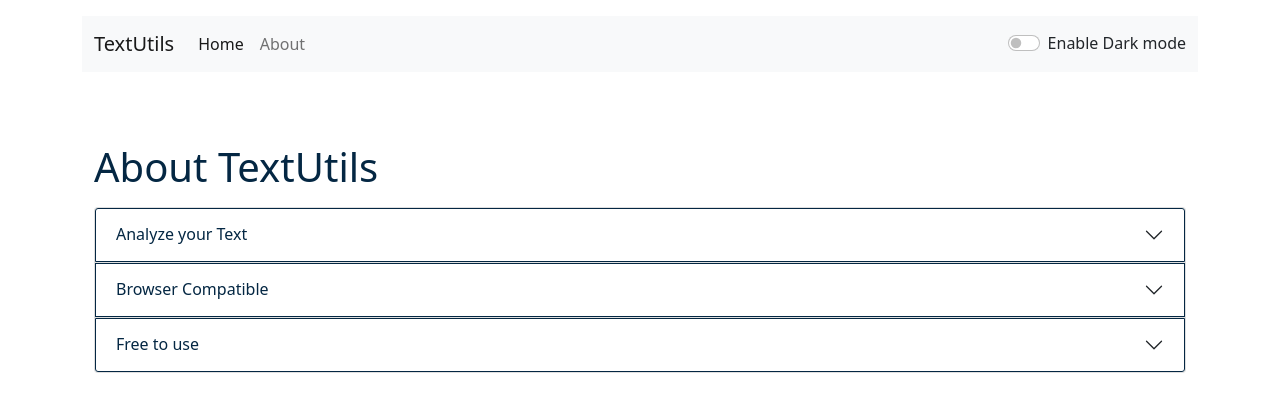
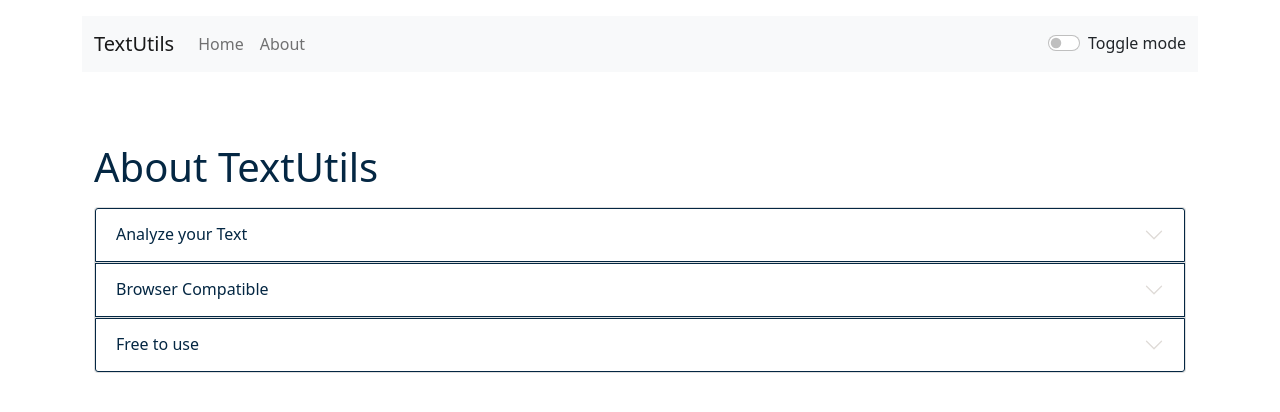
Before and after one commit to Samruddhi3915/TextUtils, a React (Create React App) app in the folder textutils/: page /about in a window 1280 px wide. Shown: the top 412 px of the page. Built offline with nearby package versions, Linux system fonts and the light colour scheme.

Commit message:
Fixing all bugs

```diff
--- a/textutils/src/App.css
+++ b/textutils/src/App.css
@@ -39,3 +39,6 @@
 .blank {
   color: aqua;
 }
+.accordion-button::after {
+  filter: invert(1);
+}
--- a/textutils/src/components/Navbar.js
+++ b/textutils/src/components/Navbar.js
@@ -27,7 +27,7 @@
             <ul className="navbar-nav me-auto mb-2 mb-lg-0">
               <li className="nav-item">
                 {/* className="nav-link active" aria-current="page" */}
-                <Link className="nav-link active" aria-current="page" to="/">
+                <Link className="nav-link" aria-current="page" to="/">
                   Home
                 </Link>
               </li>
@@ -37,6 +37,36 @@
                 </Link>
               </li>
             </ul>
+            {/* <div className="d-flex">
+              <div
+                className="bg-primary rounded mx-2"
+                onClick={() => {
+                  props.toggleMode("primary");
+                }}
+                style={{ height: "30px", width: "30px", cursor: "pointer" }}
+              ></div>
+              <div
+                className="bg-danger rounded mx-2"
+                onClick={() => {
+                  props.toggleMode("danger");
+                }}
+                style={{ height: "30px", width: "30px", cursor: "pointer" }}
+              ></div>
+              <div
+                className="bg-success rounded mx-2"
+                onClick={() => {
+                  props.toggleMode("success");
+                }}
+                style={{ height: "30px", width: "30px", cursor: "pointer" }}
+              ></div>
+              <div
+                className="bg-warning rounded mx-2"
+                onClick={() => {
+                  props.toggleMode("warning");
+                }}
+                style={{ height: "30px", width: "30px", cursor: "pointer" }}
+              ></div>
+            </div> */}
             <div
               className={`form-check form-switch text-${
                 props.mode === "light" ? "dark" : "light"
@@ -52,7 +82,7 @@
                 className="form-check-label"
                 htmlFor="flexSwitchCheckDefault"
               >
-                Enable Dark mode
+                Toggle mode
               </label>
             </div>
           </div>
--- a/textutils/src/components/TextForm.js
+++ b/textutils/src/components/TextForm.js
@@ -23,11 +23,8 @@
   };
 
   const handleCopy = () => {
-    console.log("Text copied");
-    var text = document.getElementById("myBox");
-    text.select();
-    navigator.clipboard.writeText(text.value);
-    document.getSelection().removeAllRanges();
+    navigator.clipboard.writeText(title);
+
     props.showAlert("Text copied", "success");
   };
   const handleExtraSpaces = () => {
@@ -102,7 +99,8 @@
         <p>
           {
             //will remove all "" and will have 0 words at initial stage of react application
-            title.split(" ").filter((element) => {
+            // split with space and newline to take all possible words
+            title.split(/\s+/).filter((element) => {
               return element.length !== 0;
             }).length
           }{" "}
```
Also changed, not shown: textutils/src/App.js (+13 -0 lines).
